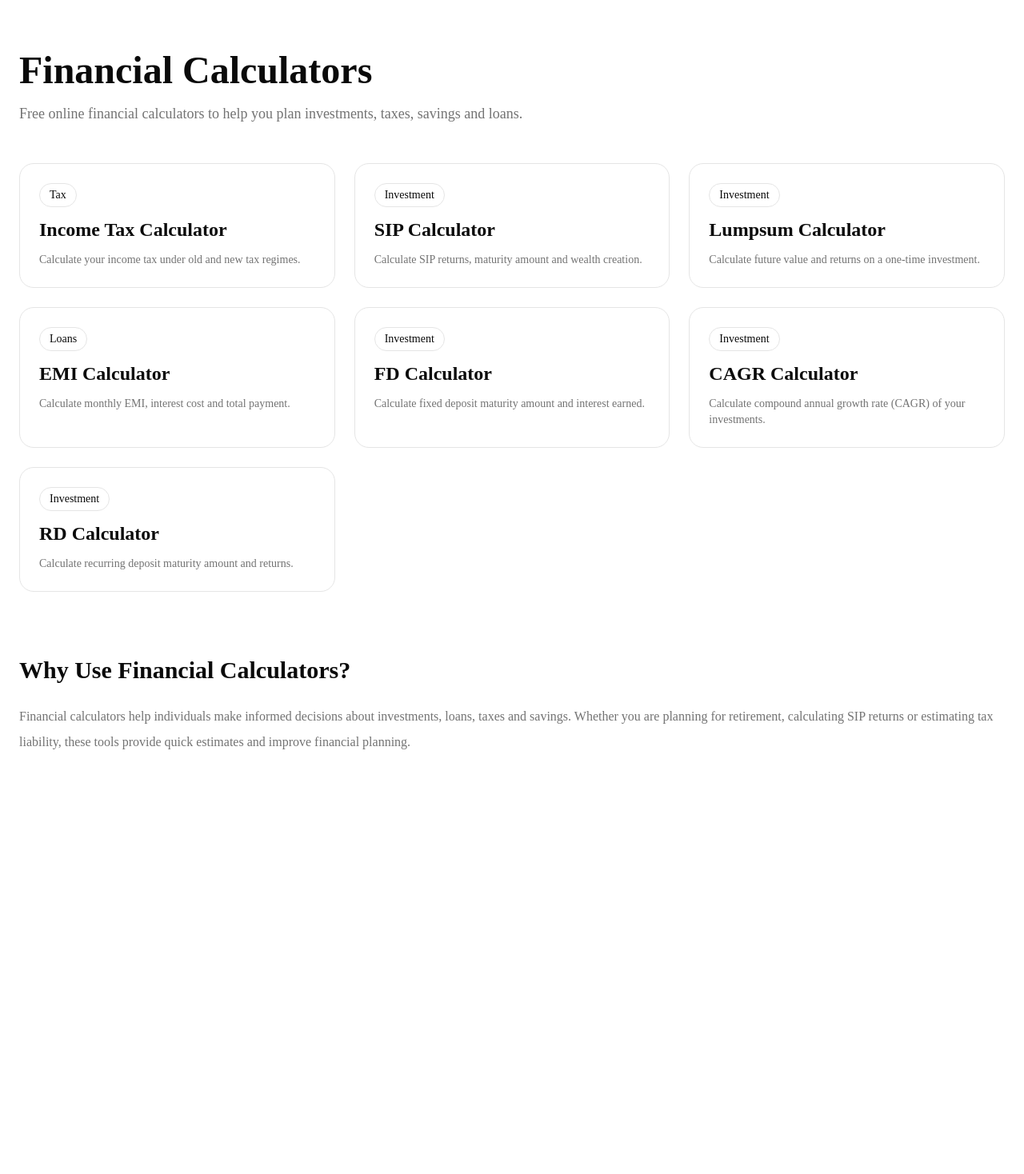
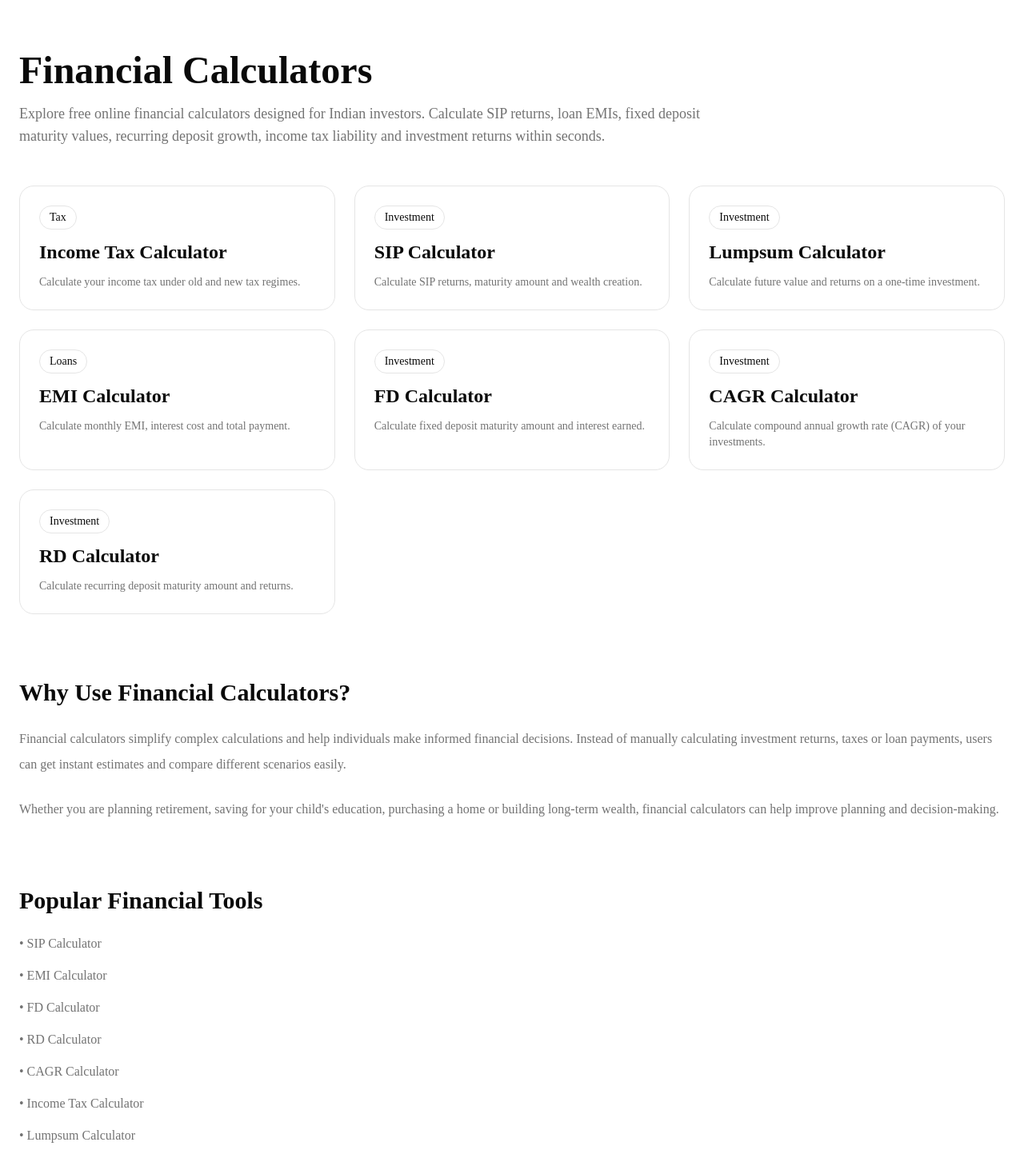
Before and after one commit to payadav142-rgb/FinWise, a Next.js app: page /calculators in a window 1280 px wide. Shown: the top 1468 px of the page at 80% size. Before the commit the page ends 1008 px from the top, so only its background shows below. Built offline with nearby package versions, Linux system fonts and the light colour scheme.

Commit message:
Improve calculators page SEO

```diff
--- a/app/calculators/page.tsx
+++ b/app/calculators/page.tsx
@@ -5,20 +5,21 @@ import { calculators } from "@/data/calculators";
 export const metadata: Metadata = {
 title: "Financial Calculators | FinWise",
 description:
-    "Explore free financial calculators for SIP, EMI, FD, RD, Income Tax, CAGR and more.",
+"Use free financial calculators including SIP Calculator, EMI Calculator, FD Calculator, RD Calculator, CAGR Calculator and Income Tax Calculator.",
 };
 
 export default function CalculatorsPage() {
-  return (
-    <main className="mx-auto max-w-7xl px-6 py-16">
-      <div className="max-w-3xl">
-        <h1 className="text-5xl font-bold">
-          Financial Calculators
-        </h1>
+return ( <main className="mx-auto max-w-7xl px-6 py-16"> <div className="max-w-4xl"> <h1 className="text-5xl font-bold">
+Financial Calculators </h1>
+
 
     <p className="mt-4 text-lg text-muted-foreground">
-          Free online financial calculators to help you
-          plan investments, taxes, savings and loans.
+      Explore free online financial calculators
+      designed for Indian investors. Calculate
+      SIP returns, loan EMIs, fixed deposit
+      maturity values, recurring deposit growth,
+      income tax liability and investment returns
+      within seconds.
     </p>
   </div>
 
@@ -50,14 +51,41 @@ export default function CalculatorsPage() {
     </h2>
 
     <p className="leading-8 text-muted-foreground">
-          Financial calculators help individuals make
-          informed decisions about investments, loans,
-          taxes and savings. Whether you are planning
-          for retirement, calculating SIP returns or
-          estimating tax liability, these tools provide
-          quick estimates and improve financial planning.
+      Financial calculators simplify complex
+      calculations and help individuals make
+      informed financial decisions. Instead of
+      manually calculating investment returns,
+      taxes or loan payments, users can get
+      instant estimates and compare different
+      scenarios easily.
+    </p>
+
+    <p className="mt-6 leading-8 text-muted-foreground">
+      Whether you are planning retirement,
+      saving for your child's education,
+      purchasing a home or building long-term
+      wealth, financial calculators can help
+      improve planning and decision-making.
     </p>
   </section>
+
+  <section className="mt-20">
+    <h2 className="mb-6 text-3xl font-bold">
+      Popular Financial Tools
+    </h2>
+
+    <ul className="space-y-4 text-muted-foreground">
+      <li>• SIP Calculator</li>
+      <li>• EMI Calculator</li>
+      <li>• FD Calculator</li>
+      <li>• RD Calculator</li>
+      <li>• CAGR Calculator</li>
+      <li>• Income Tax Calculator</li>
+      <li>• Lumpsum Calculator</li>
+    </ul>
+  </section>
 </main>
+
+
 );
 }
```
Lines whose indentation alone changed are shown as unchanged.
